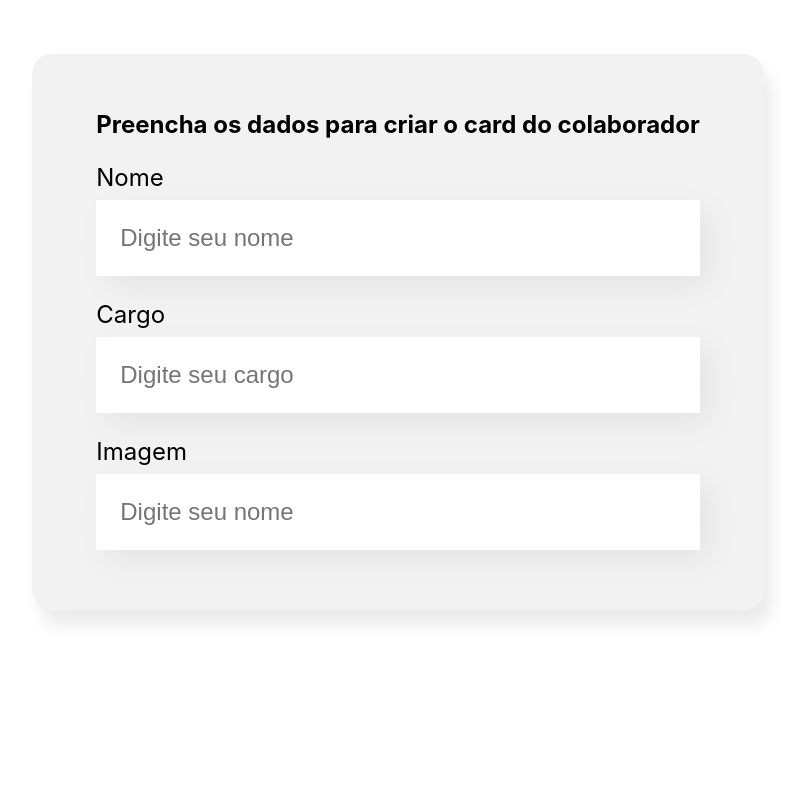
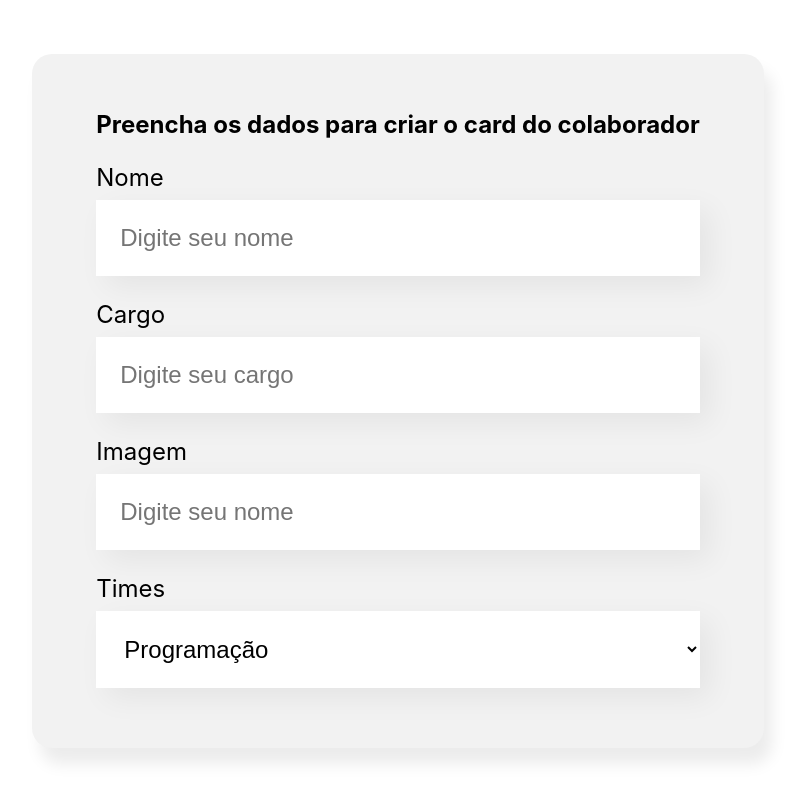
Before and after one commit to CelsoTaliatelli/react-organo-app, a React (Create React App) app: page / in a window 1280 px wide. Shown: the part 524-1324 px from the top of the page, without its empty margins (242-1042 px from the left). Before the commit the page ends 1214 px from the top, so only its background shows below. Built offline with nearby package versions, Linux system fonts and the light colour scheme.

Commit message:
feat: add lista suspensa

```diff
--- a/src/componentes/Formulario/index.js
+++ b/src/componentes/Formulario/index.js
@@ -1,7 +1,13 @@
 import CampoTexto from '../CampoTexto';
+import ListaSuspensa from '../ListaSuspensa';
 import './Formulario.css';
 
 const Formulario = () => {
+    const times =[
+        'Programação',
+        'Data Science',
+        'DevOps'
+    ];
     return(
         <section className='formulario'>
             <form>
@@ -9,6 +15,7 @@
                 <CampoTexto label="Nome" placeholder="Digite seu nome" />
                 <CampoTexto label="Cargo" placeholder="Digite seu cargo" />
                 <CampoTexto label="Imagem" placeholder="Digite seu nome" />
+                <ListaSuspensa label="Times" itens={times}/>
             </form>
         </section>
     );
--- /dev/null
+++ b/src/componentes/ListaSuspensa/ListaSuspensa.css
@@ -0,0 +1,19 @@
+.lista-suspensa {
+    margin: 24px 0;
+}
+
+.lista-suspensa label {
+    display: block;
+    margin-bottom: 8px;
+    font-size: 24px;
+}
+
+.lista-suspensa select {
+    background-color: #FFF;
+    box-shadow: 10px 10px 30px rgba(0,0,0,0.06);
+    width: 100%;
+    border: none;
+    font-size: 24px;
+    padding: 24px;
+    box-sizing: border-box;
+}
--- /dev/null
+++ b/src/componentes/ListaSuspensa/index.js
@@ -0,0 +1,14 @@
+import './ListaSuspensa.css';
+
+const ListaSuspensa = (props) => {
+    return (
+        <div className='lista-suspensa'>
+            <label>{props.label}</label>
+            <select>
+                {props.itens.map(item => <option key={item}>{item}</option>)}
+            </select>
+        </div>
+    );
+}
+
+export default ListaSuspensa;
```
